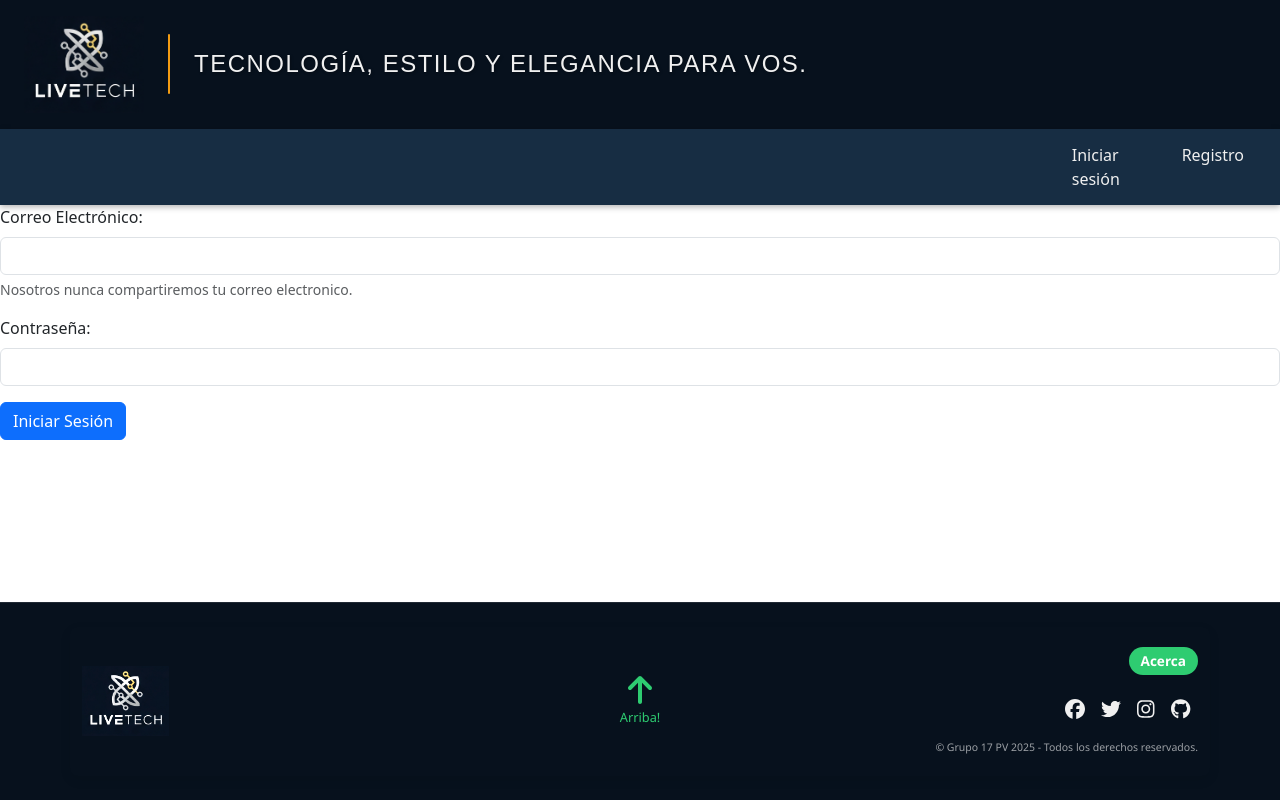
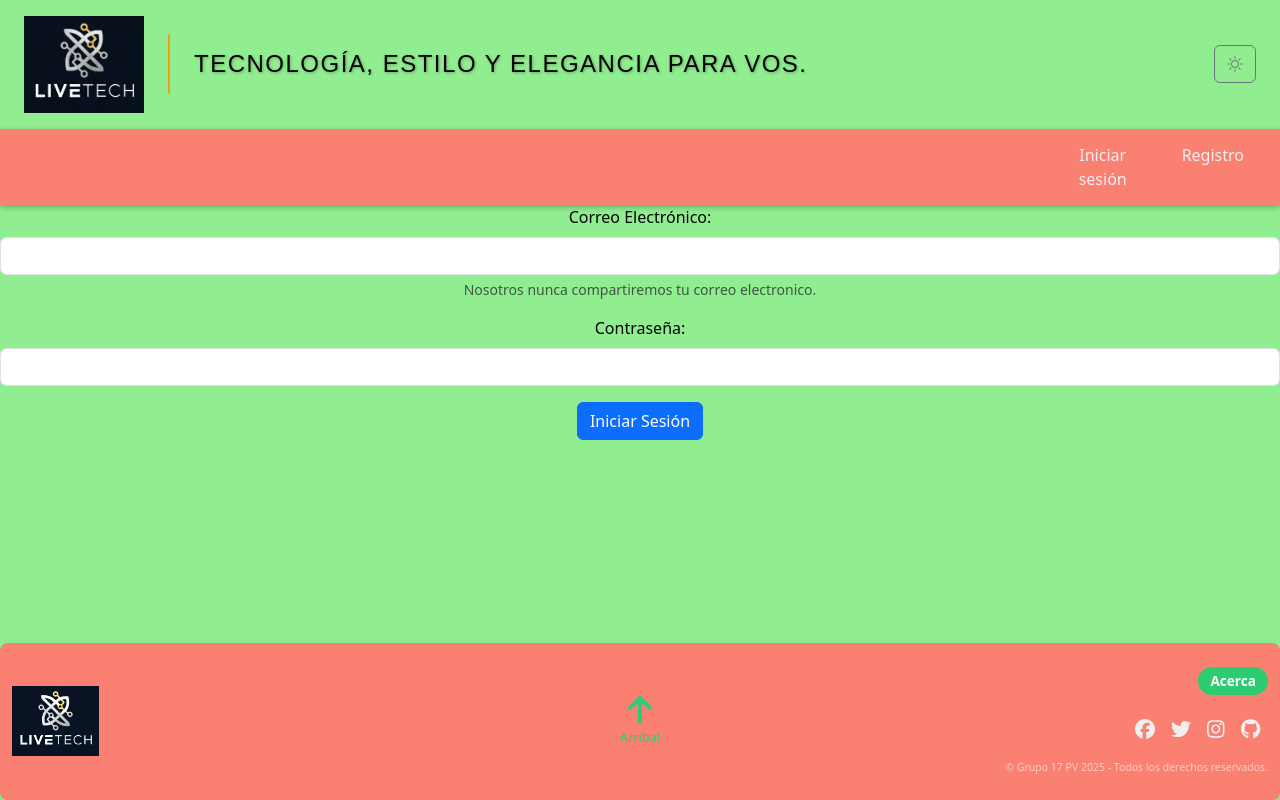
Before and after one commit to Franco46-ochoa/pv_tp_integrador_grupo17, a React (Vite) app: page / in a window 1280 px wide. Built offline with nearby package versions, Linux system fonts and the light colour scheme; no server answers.

Commit message:
feat boton cambiar de tema

```diff
--- a/index.html
+++ b/index.html
@@ -3,7 +3,7 @@
   <head>
     <meta charset="UTF-8" />
     <meta name="viewport" content="width=device-width, initial-scale=1.0" />
-    <title>Acerca de los Creadores</title>
+    <title>LiveTech</title>
     <link rel="icon" type="image/x-icon" href="/livetech-favicon.ico" />
 
 
--- a/src/App.css
+++ b/src/App.css
@@ -1,9 +1,20 @@
 #root {
-  max-width: 1280px;
-  margin: 0 auto;
-  padding: 2rem;
+  margin: 0px;
+  padding: 0px;
   text-align: center;
 }
+/*Tema claro*/
+body.claro {
+    background-color:lightgreen; /*Fondo claro*/
+    color: black; /* Texto oscuro*/
+}
+
+/*Tema oscuro*/
+body.oscuro {
+    background-color: #07111D; /*Fondo oscuro*/
+    color: #f0f0f0; /* Texto claro*/
+}
+
 
 .logo {
   height: 6em;
--- a/src/App.jsx
+++ b/src/App.jsx
@@ -1,4 +1,4 @@
-import React from 'react';
+import { useState, useEffect } from 'react';
 import { Routes, Route } from 'react-router-dom';
 import Header from './Components/Header';
 import NavBar from './Components/NavBar';
@@ -15,11 +15,21 @@ import PrivateRoute from './hooks/PrivateRoute';
 import PublicRoute from './hooks/PublicRoute';
 import { ToastContainer, toast } from 'react-toastify';
 import 'react-toastify/dist/ReactToastify.css';
-function App() {
+const App = () => {
+  const [tema, setTema] = useState('claro');
+
+  const cambiarTema = () => {
+    setTema(tema === 'claro' ? 'oscuro' : 'claro');
+  };
+
+  useEffect(() => {
+    document.body.className = tema; // Cambia la clase del body
+  }, [tema]);
+
   return (
     <div id="top" className="d-flex flex-column min-vh-100">
-      <Header />
-      <NavBar />
+      <Header tema={tema} cambiarTema={cambiarTema}/>
+      <NavBar tema={tema} />
       <ToastContainer />
       <main className="flex-grow-1">
         <Routes>
@@ -37,7 +47,7 @@ function App() {
         </Routes>
       </main>
 
-      <Footer />
+      <Footer tema={tema}/>
     </div>
   );
 }
--- /dev/null
+++ b/src/Components/CambiarTema.jsx
@@ -0,0 +1,14 @@
+import React from 'react';
+import '../App.css';
+
+const CambiarTema = ({ tema, cambiarTema }) => {
+    return (
+        <div className="ms-auto">
+            <button onClick={cambiarTema} className={`btn btn-outline-secondary`}>
+                <i className={`bi ${tema === 'oscuro' ? 'bi-moon' : 'bi-sun'}`}></i>
+            </button>
+        </div>
+    );
+};
+
+export default CambiarTema;
--- a/src/Components/Footer.jsx
+++ b/src/Components/Footer.jsx
@@ -10,10 +10,10 @@ import { faArrowUp } from '@fortawesome/free-solid-svg-icons';
 import { Link } from 'react-router-dom';
 import '../Styles/Footer.css';
 
-function Footer() {
+const Footer = ({ tema }) => {
   return (
-    <footer className="footer-custom pt-4 pb-4 mt-0">
-      <div className="container">
+    <footer>
+      <div  className={`container footer ${tema} pt-4 pb-4 mt-0`}>
         <div className="row align-items-center">
 
           {/* Logo */}
--- a/src/Components/Header.jsx
+++ b/src/Components/Header.jsx
@@ -1,7 +1,8 @@
 import React from 'react';
 import '../Styles/Header.css';
+import CambiarTema from './CambiarTema';
 
-function Header() {
+const Header = ({ tema, cambiarTema }) => {
   return (
     <div className="container-fluid header-container d-flex align-items-center justify-content-start px-4 py-3">
       <img src="/Logo de LIVETECH.png" alt="Logo de LIVETECH" className="header-logo me-4" />
@@ -9,6 +10,7 @@ function Header() {
       <div className="header-text ms-4">
         TECNOLOGÍA, ESTILO Y ELEGANCIA PARA VOS.
       </div>
+      <CambiarTema tema={tema} cambiarTema={cambiarTema} />
     </div>
   );
 }
--- a/src/Components/NavBar.jsx
+++ b/src/Components/NavBar.jsx
@@ -3,7 +3,8 @@ import { Link, useNavigate } from 'react-router-dom';
 import '../Styles/NavBar.css';
 import { logout, isLogin, user } from '../middleware/auth';
 
-const NavBar = () => {
+
+const NavBar = ({ tema }) => {
   const navigate = useNavigate();
   const [menuAbierto, setMenuAbierto] = useState(false);
 
@@ -17,7 +18,7 @@ const NavBar = () => {
   };
 
   return (
-    <nav className="NavBar px-4 py-2">
+    <nav className={`NavBar ${tema} px-4 py-2`}>
       <div className="d-flex justify-content-between w-100 align-items-center">
         {isLogin() && <span className="text-white">Bienvenido, {user()}</span>}
         <button className="Hamburguesa" onClick={toggleMenu}>
--- a/src/Styles/Footer.css
+++ b/src/Styles/Footer.css
@@ -1,13 +1,18 @@
 /* Estilos generales del footer */
-.footer-custom {
-  background-color: #07111D;
-  color: #f0f0f0;
-  font-family: 'Segoe UI', Roboto, 'Helvetica Neue', Arial, sans-serif;
-  padding-top: 1rem;
-  padding-bottom: 1rem;
-  margin-top: 0;
-  border-top: 1px solid rgba(255, 255, 255, 0.1);
+/* Estilos para el tema claro */
+.footer.claro {
+    background-color: salmon; /* Color claro */
+    color: black; /* Texto oscuro */
+    max-width: 100%;
 }
+
+/* Estilos para el tema oscuro */
+.footer.oscuro {
+    background-color: #172d43; /* Color oscuro */
+    color: #f0f0f0; /* Texto claro */
+    max-width: 100%;
+}
+
 
 /* Logo */
 .footer-logo {
--- a/src/Styles/Header.css
+++ b/src/Styles/Header.css
@@ -1,8 +1,17 @@
 /* Contenedor principal del encabezado */
-.header-container {
-  background-color: #07111D; /* Fondo oscuro */
+/*Tema oscuro*/
+.header-container.oscuro {
+  background-color:#07111D; /* Fondo oscuro */
   box-shadow: 0 4px 8px rgba(0, 0, 0, 0.4); /* Sombra */
   color: #f0f0f0; /* Texto claro */
+}
+
+/*Tema claro*/
+
+.header-container.claro {
+  background-color:lightgreen; /* Fondo claro */
+  box-shadow: 0 4px 8px rgba(0, 0, 0, 0.4); /* Sombra */
+  color: black; /* Texto oscuro */
 }
 
 /* Logo */
--- a/src/Styles/NavBar.css
+++ b/src/Styles/NavBar.css
@@ -1,6 +1,16 @@
 /* Barra de navegación */
-.NavBar {
-  background-color: #172d43; /* Igual o similar al header */
+/*Estilos tema oscuro*/
+.NavBar.oscuro {
+  background-color: #172d43; /* Fondo oscuro */
+  display: flex;
+  justify-content: flex-end;
+  align-items: center;
+  box-shadow: 0 2px 6px rgba(0, 0, 0, 0.3);
+}
+
+/* Estilos para el tema claro */
+.NavBar.claro {
+  background-color: salmon; /* Fondo claro */
   display: flex;
   justify-content: flex-end;
   align-items: center;
```
